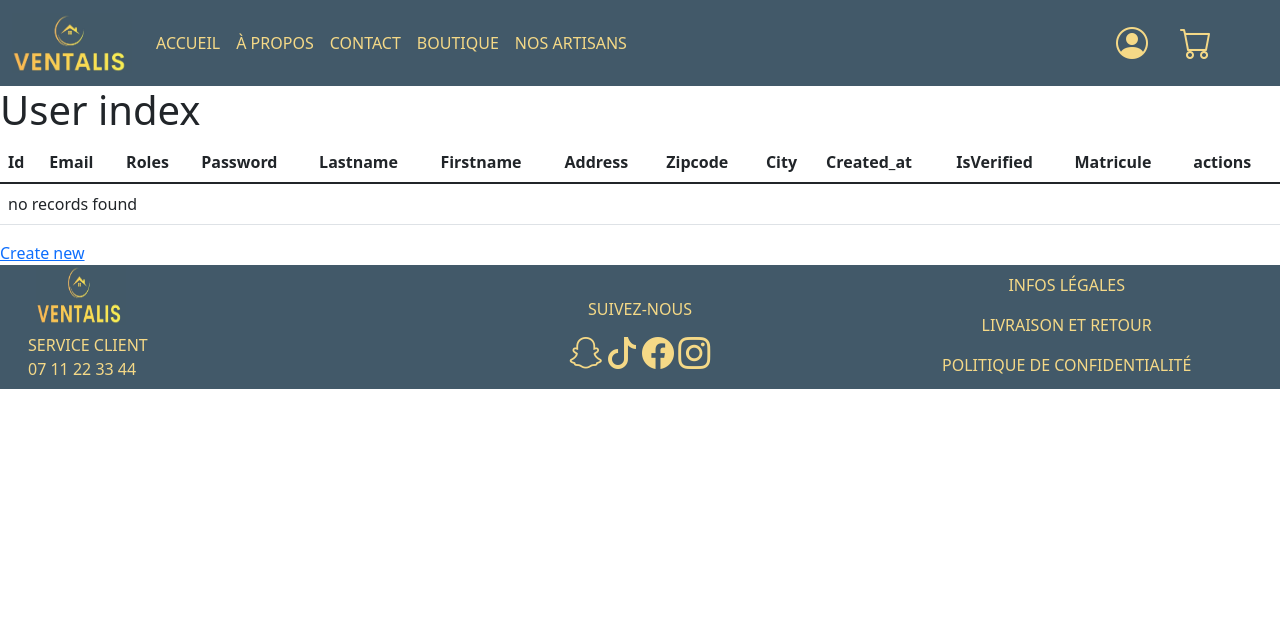
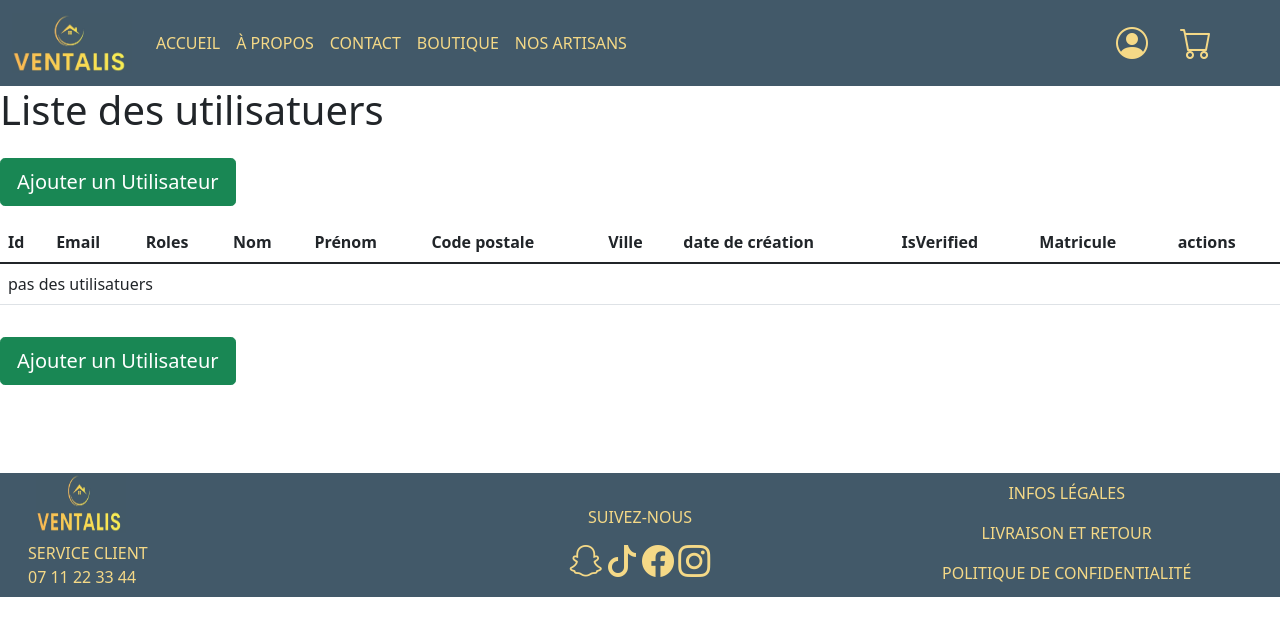
Before and after one commit to medkhaled/RNCP, a Symfony app: template templates/admin/index.html.twig in a window 1280 px wide. Shown: the top 636 px of the page. Run offline with Twig, Linux system fonts and the light colour scheme; the template is opened without the code that fills it, so the values that code supplies are empty; some libraries are stand-ins or nearby versions.

Commit message:
pagination pour les utilisateurs

```diff
--- a/composer.json
+++ b/composer.json
@@ -11,6 +11,7 @@
         "doctrine/doctrine-migrations-bundle": "^3.3",
         "doctrine/orm": "^2.17",
         "fakerphp/faker": "^1.23",
+        "knplabs/knp-paginator-bundle": "^6.3",
         "phpdocumentor/reflection-docblock": "^5.3",
         "phpstan/phpdoc-parser": "^1.24",
         "symfony/asset": "6.3.*",
--- a/config/bundles.php
+++ b/config/bundles.php
@@ -12,4 +12,5 @@ return [
     Symfony\Bundle\MonologBundle\MonologBundle::class => ['all' => true],
     Symfony\Bundle\MakerBundle\MakerBundle::class => ['dev' => true],
     Doctrine\Bundle\FixturesBundle\DoctrineFixturesBundle::class => ['dev' => true, 'test' => true],
+    Knp\Bundle\PaginatorBundle\KnpPaginatorBundle::class => ['all' => true],
 ];
--- a/templates/admin/_delete_form.html.twig
+++ b/templates/admin/_delete_form.html.twig
@@ -1,4 +1,4 @@
-<form method="post" action="{{ path('app_admin_delete', {'id': user.id}) }}" onsubmit="return confirm('Are you sure you want to delete this item?');">
+<form method="post" action="{{ path('app_admin_delete', {'id': user.id}) }}" onsubmit="return confirm('Voulez-vous vraiment supprimer l\'utilisateur {{ user.firstname }} de la base de données ?');">
     <input type="hidden" name="_token" value="{{ csrf_token('delete' ~ user.id) }}">
-    <button class="btn">Delete</button>
+    <button class="btn btn-danger">Supprimer</button>
 </form>
--- a/templates/admin/_form.html.twig
+++ b/templates/admin/_form.html.twig
@@ -1,4 +1,4 @@
 {{ form_start(form) }}
     {{ form_widget(form) }}
-    <button class="btn">{{ button_label|default('Save') }}</button>
+    <button class="btn btn btn-warning">{{ button_label|default('Enregistrer') }}</button>
 {{ form_end(form) }}
--- a/templates/admin/edit.html.twig
+++ b/templates/admin/edit.html.twig
@@ -3,11 +3,11 @@
 {% block title %}Edit User{% endblock %}
 
 {% block body %}
-    <h1>Edit User</h1>
+    <h1>Modifier Utilisateur</h1>
 
-    {{ include('admin/_form.html.twig', {'button_label': 'Update'}) }}
+    {{ include('admin/_form.html.twig', {'button_label': 'Modifier'}) }}
 
-    <a href="{{ path('app_admin_index') }}">back to list</a>
+    <a href="{{ path('app_admin_index') }}" class="btn btn-primary">Retour à la liste </a>
 
     {{ include('admin/_delete_form.html.twig') }}
 {% endblock %}
--- a/templates/admin/index.html.twig
+++ b/templates/admin/index.html.twig
@@ -3,53 +3,94 @@
 {% block title %}User index{% endblock %}
 
 {% block body %}
-    <h1>User index</h1>
+<style>
+/* Styles pour la pagination personnalisée */
+.pagination {
+    display: flex;
+    justify-content: center;
+    list-style: none;
+    padding: 0;
+}
 
+.pagination li {
+    display: inline-block;
+    margin-right: 5px;
+    margin-bottom: 5px;
+}
+
+.pagination a,
+.pagination span {
+    display: block;
+    padding: 8px 12px;
+    text-decoration: none;
+    color: #007bff;
+    border: 1px solid #007bff;
+    border-radius: 4px;
+    transition: background-color 0.3s;
+}
+
+.pagination a:hover {
+    background-color: #007bff;
+    color: #fff;
+}
+
+.pagination .active a,
+.pagination .active span {
+    background-color: #007bff;
+    color: #fff;
+}
+
+</style>
+    <h1>Liste des utilisatuers</h1>
+     <a href="{{ path('app_admin_new') }}" class="btn btn-success btn-lg my-3">Ajouter un Utilisateur</a>
     <table class="table">
         <thead>
             <tr>
                 <th>Id</th>
                 <th>Email</th>
                 <th>Roles</th>
-                <th>Password</th>
-                <th>Lastname</th>
-                <th>Firstname</th>
-                <th>Address</th>
-                <th>Zipcode</th>
-                <th>City</th>
-                <th>Created_at</th>
+
+                <th>Nom</th>
+                <th>Prénom</th>
+
+                <th>Code postale</th>
+                <th>Ville</th>
+                <th>date de création</th>
                 <th>IsVerified</th>
                 <th>Matricule</th>
                 <th>actions</th>
             </tr>
         </thead>
         <tbody>
-        {% for user in users %}
+        {% for user in pagination %}
             <tr>
                 <td>{{ user.id }}</td>
                 <td>{{ user.email }}</td>
                 <td>{{ user.roles ? user.roles|json_encode : '' }}</td>
-                <td>{{ user.password }}</td>
+
                 <td>{{ user.lastname }}</td>
                 <td>{{ user.firstname }}</td>
-                <td>{{ user.address }}</td>
+
                 <td>{{ user.zipcode }}</td>
                 <td>{{ user.city }}</td>
                 <td>{{ user.createdAt ? user.createdAt|date('Y-m-d') : '' }}</td>
                 <td>{{ user.isVerified ? 'Yes' : 'No' }}</td>
                 <td>{{ user.matricule }}</td>
                 <td>
-                    <a href="{{ path('app_admin_show', {'id': user.id}) }}">show</a>
-                    <a href="{{ path('app_admin_edit', {'id': user.id}) }}">edit</a>
+                    <a href="{{ path('app_admin_show', {'id': user.id}) }}" class="btn btn-dark">Voir</a>
+                    <a href="{{ path('app_admin_edit', {'id': user.id}) }}"class="btn btn-warning">Modifier</a>
                 </td>
             </tr>
         {% else %}
             <tr>
-                <td colspan="13">no records found</td>
+                <td colspan="13">pas des utilisatuers</td>
             </tr>
         {% endfor %}
         </tbody>
     </table>
+    <a href="{{ path('app_admin_new') }}" class="btn btn-success btn-lg my-3">Ajouter un Utilisateur</a>
+<div class="pagination mt-4 mb-5">
+    {{ knp_pagination_render(pagination) }}
+</div>
 
-    <a href="{{ path('app_admin_new') }}">Create new</a>
 {% endblock %}
--- a/templates/admin/new.html.twig
+++ b/templates/admin/new.html.twig
@@ -3,9 +3,9 @@
 {% block title %}New User{% endblock %}
 
 {% block body %}
-    <h1>Create new User</h1>
+    <h1>Ajouter Utilisateur</h1>
 
     {{ include('admin/_form.html.twig') }}
 
-    <a href="{{ path('app_admin_index') }}">back to list</a>
+    <a href="{{ path('app_admin_index') }}"class="btn btn-primary">Retour à la liste </a>
 {% endblock %}
```
Also changed, not shown: src/Controller/AdminController.php (+13 -7 lines), templates/admin/show.html.twig (+8 -8 lines), 2 other files.
